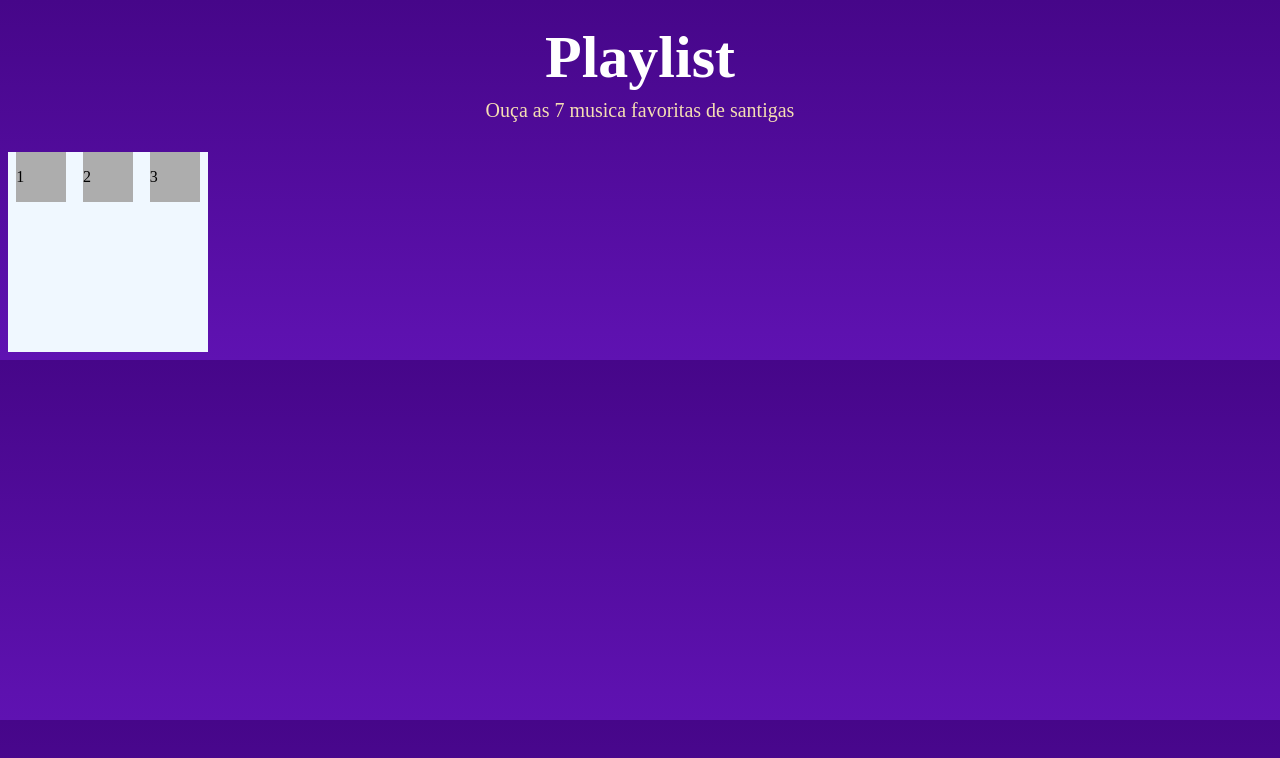
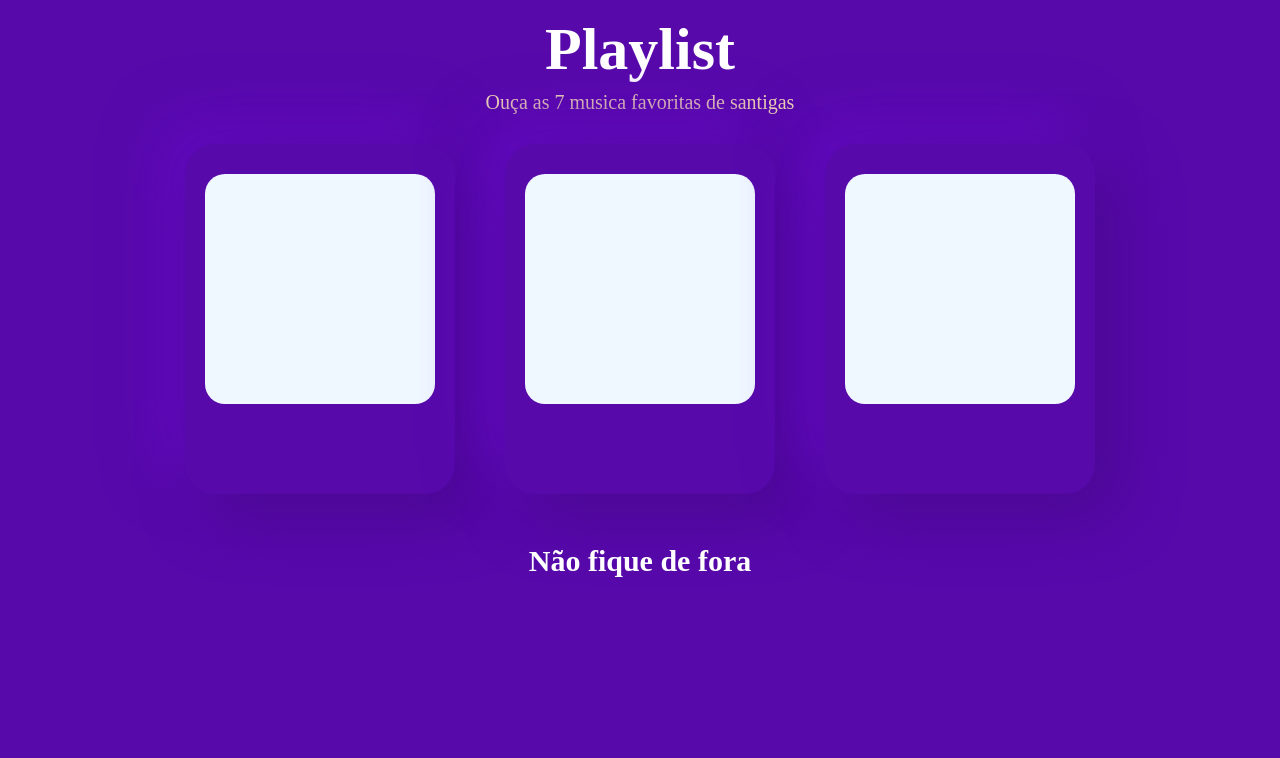
Before and after one commit to Santiigas/minhamusica, a plain HTML site: page principal.html in a window 1280 px wide. Drawn offline with Linux system fonts and the light colour scheme.

Commit message:
Atualização 3
gogog

```diff
--- a/estilo.css
+++ b/estilo.css
@@ -1,7 +1,12 @@
 @charset "UFT-8";
+*{
+    margin: 0;
+    padding: 0;
+    box-sizing: border-box;
+}
 
 body {
-    background-image: linear-gradient(#460689, #5f12b2);
+    background-color: #5709aa;
 }
 
 .titulo{
@@ -24,15 +29,39 @@ body {
 }
 
 .playlist{
-    width: 200px;
-    height: 200px;
-    background-color: aliceblue;
+    display: flex;
+    flex-direction: row; /*Eixo principal*/
+    justify-content: center; /*Eixo principal*/
+    align-items: center;
+    gap: 50px;
+    flex-wrap: wrap;
+}
+.musica{
+    width: 270px;
+    height: 350px;
+    border-radius: 30px;
+    background: #5709aa;
+    box-shadow:  20px 20px 60px #4a0891,
+                 -20px -20px 60px #640ac4;
     display: flex;
     justify-content: center;
-    justify-content: space-around;
+    padding-top: 30px;
 }
-.musica{
-    width: 50px;
-    height: 50px;
-    background-color: #adadad;
+
+.imagem{
+    border-radius: 20px;
+    width: 230px;
+    height: 230px;
+    background-color: aliceblue;
 }
+
+#rodape{
+    text-align: center;
+}
+
+#rodape > h1 {
+    font-size: 30px;
+    color: white;
+    margin: auto;
+    padding-top: 50px;
+}
--- a/principal.html
+++ b/principal.html
@@ -15,17 +15,20 @@
         </div>
         <div class="playlist">
             <div class="musica" id="musica1">
-                <p>1</p>
+                <div class="imagem" id="imagem1">
+                </div>
             </div>
             <div class="musica" id="musica2">
-                <p>2</p>
+                <div class="imagem" id="imagem2">
+                </div>
             </div>
             <div class="musica" id="musica3">
-                <p>3</p>
+                <div class="imagem" id="imagem3">
+                </div>
             </div>
         </div>
-        <div id="rodapé">
-
+        <div id="rodape">
+            <h1>Não fique de fora</h1>
         </div>
     </main>
 
```
